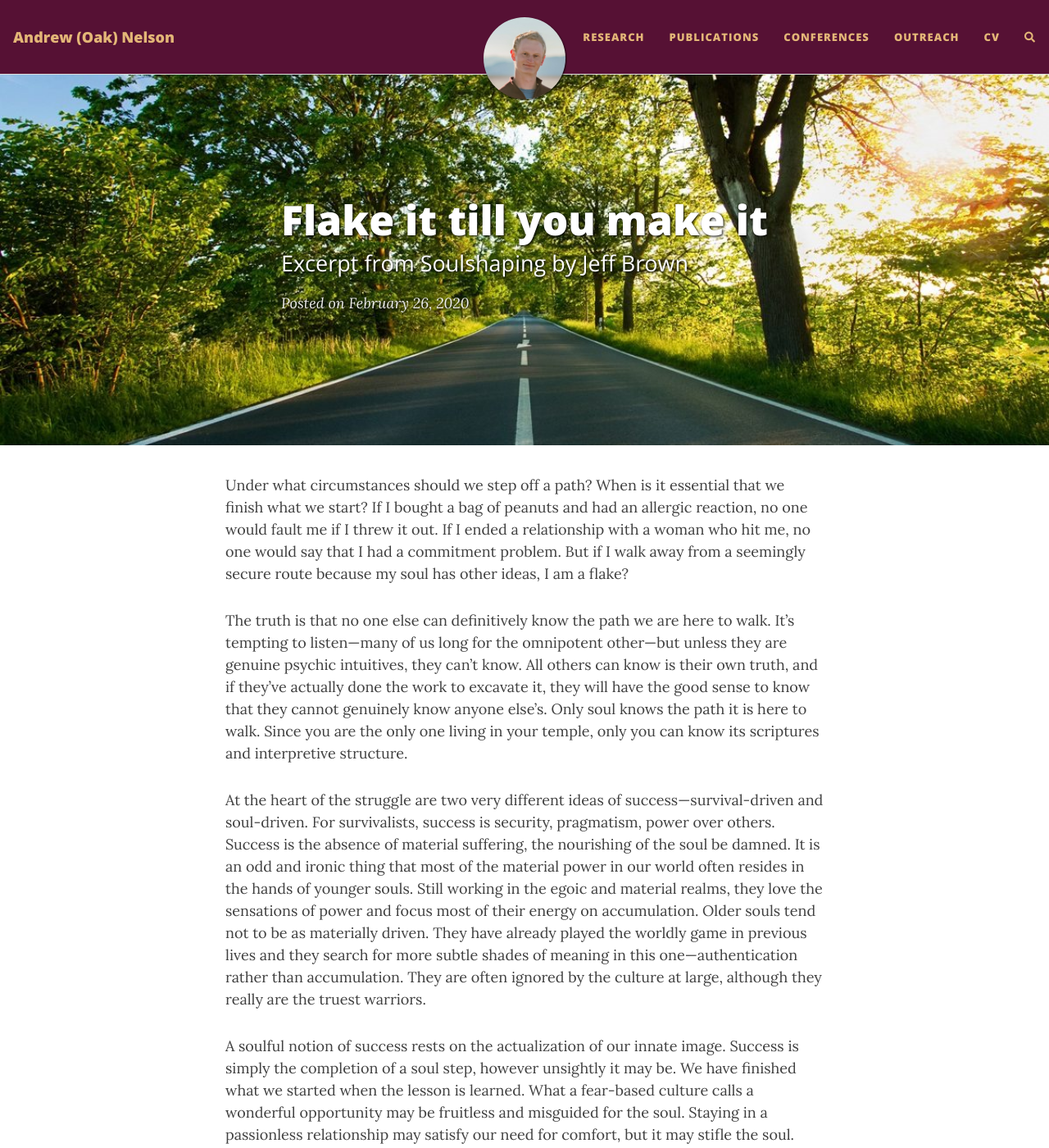
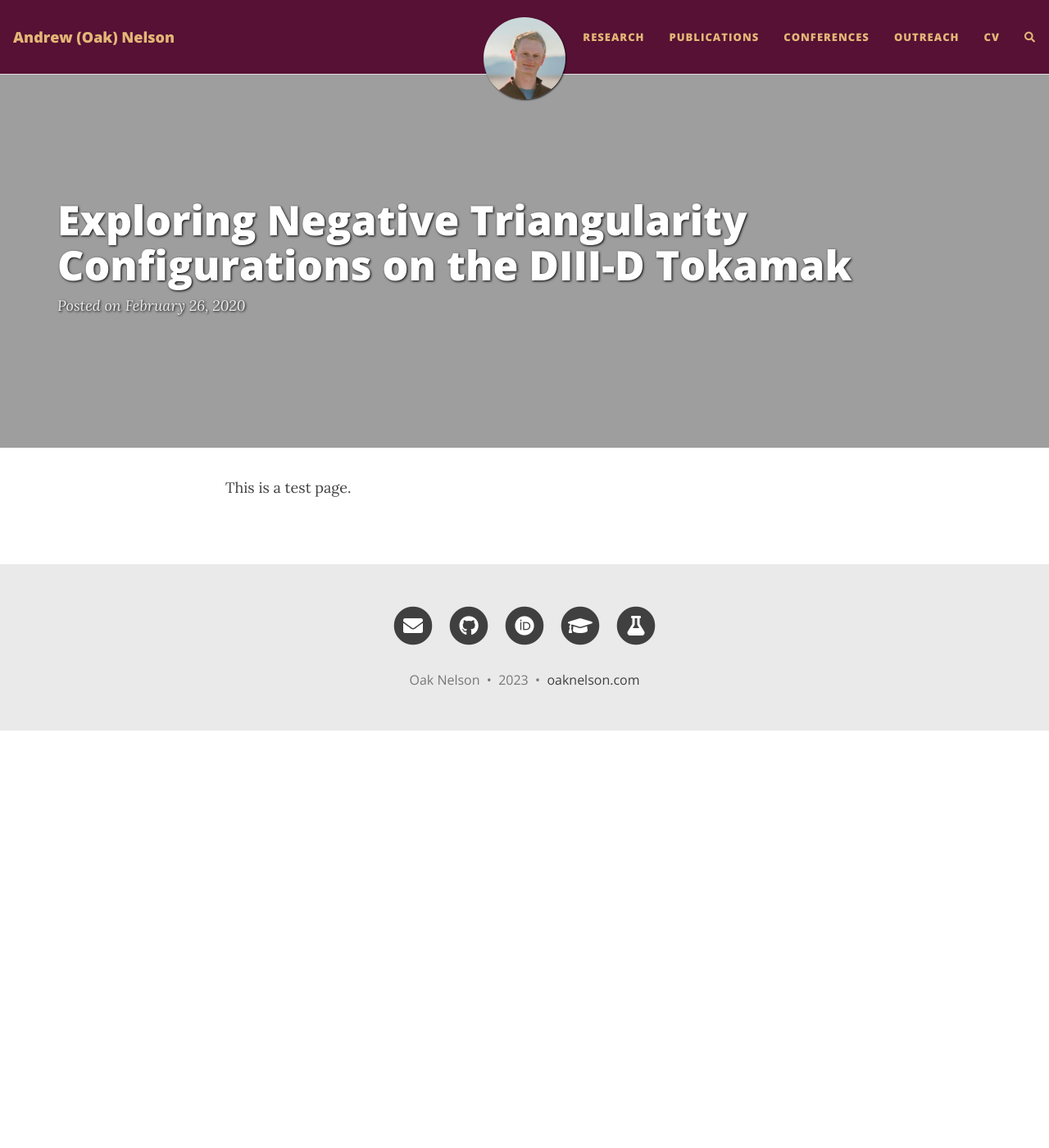
Before and after one commit to nelsonand/website, a Jekyll site: the page built from _posts/2020-02-26-flake-it-till-you-make-it.md, in a window 1280 px wide and 1400 px high. Shown: the whole window at 82% size. Built offline with Jekyll 4.4.1, drawn with Linux system fonts in a browser that asks for light colours; nearby versions of some CDN libraries; comment, search, counter and statistics services are not loaded; some of the changed text lies outside the part shown.

Commit message:
Page test

```diff
--- a/_posts/2020-02-26-flake-it-till-you-make-it.md
+++ b/_posts/2020-02-26-flake-it-till-you-make-it.md
@@ -1,18 +1,9 @@
 ---
 layout: post
-title: Flake it till you make it
-subtitle: Excerpt from Soulshaping by Jeff Brown
-cover-img: /assets/img/path.jpg
-thumbnail-img: /assets/img/thumb.png
-share-img: /assets/img/path.jpg
-tags: [books, test]
-author: Sharon Smith and Barry Simpson
+title: Exploring Negative Triangularity Configurations on the DIII-D Tokamak
+cover-img: assets/img/diii-d_cut.png
+thumbnail-img: assets/img/diii-d_cut.png
+share-img: assets/img/diii-d_cut.png
 ---
 
-Under what circumstances should we step off a path? When is it essential that we finish what we start? If I bought a bag of peanuts and had an allergic reaction, no one would fault me if I threw it out. If I ended a relationship with a woman who hit me, no one would say that I had a commitment problem. But if I walk away from a seemingly secure route because my soul has other ideas, I am a flake?
-
-The truth is that no one else can definitively know the path we are here to walk. It’s tempting to listen—many of us long for the omnipotent other—but unless they are genuine psychic intuitives, they can’t know. All others can know is their own truth, and if they’ve actually done the work to excavate it, they will have the good sense to know that they cannot genuinely know anyone else’s. Only soul knows the path it is here to walk. Since you are the only one living in your temple, only you can know its scriptures and interpretive structure.
-
-At the heart of the struggle are two very different ideas of success—survival-driven and soul-driven. For survivalists, success is security, pragmatism, power over others. Success is the absence of material suffering, the nourishing of the soul be damned. It is an odd and ironic thing that most of the material power in our world often resides in the hands of younger souls. Still working in the egoic and material realms, they love the sensations of power and focus most of their energy on accumulation. Older souls tend not to be as materially driven. They have already played the worldly game in previous lives and they search for more subtle shades of meaning in this one—authentication rather than accumulation. They are often ignored by the culture at large, although they really are the truest warriors.
-
-A soulful notion of success rests on the actualization of our innate image. Success is simply the completion of a soul step, however unsightly it may be. We have finished what we started when the lesson is learned. What a fear-based culture calls a wonderful opportunity may be fruitless and misguided for the soul. Staying in a passionless relationship may satisfy our need for comfort, but it may stifle the soul. Becoming a famous lawyer is only worthwhile if the soul demands it. It is an essential failure if you are called to be a monastic this time around. If you need to explore and abandon ten careers in order to stretch your soul toward its innate image, then so be it. Flake it till you make it.
+This is a test page.
```
Also changed, not shown: projects.md (+3 -19 lines).
